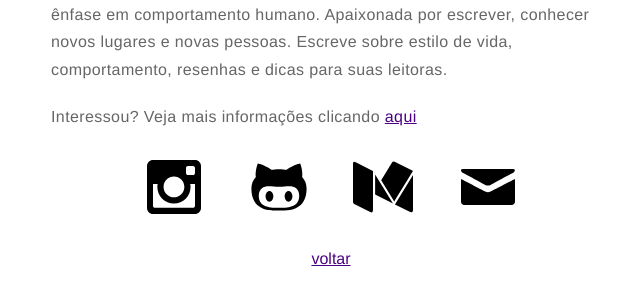
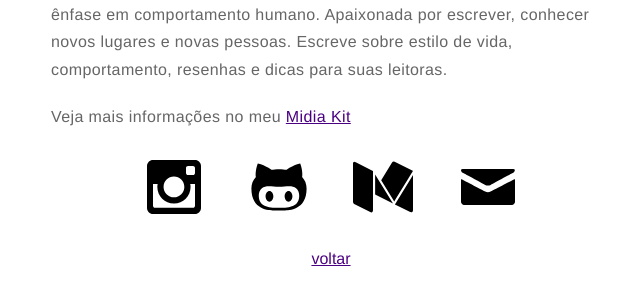
Before and after one commit to Gawiga/kelmoraes, a Jekyll site: the page built from about.md, in a window 1280 px wide. Shown: the part 521-821 px from the top of the page, without its empty margins (309-949 px from the left). Built offline with Jekyll 4.4.1, drawn with Linux system fonts in a browser that asks for light colours.

Commit message:
change on about

```diff
--- a/about.md
+++ b/about.md
@@ -6,7 +6,7 @@ layout: page
 
 <p>Raquel Moraes é uma blogueira jundiaiense formada em psicologia com ênfase em comportamento humano. Apaixonada por escrever, conhecer novos lugares e novas pessoas. Escreve sobre estilo de vida, comportamento, resenhas e dicas para suas leitoras.</p>
 
-<p>Interessou? Veja mais informações clicando <a href="http://bit.ly/midiakit-kelmoraes">aqui</a></p>
+<p>Veja mais informações no meu <a href="http://bit.ly/midiakit-kelmoraes">Midia Kit</a></p>
 
 <div class="header-home ">
 {% include social-links.html %}
```
